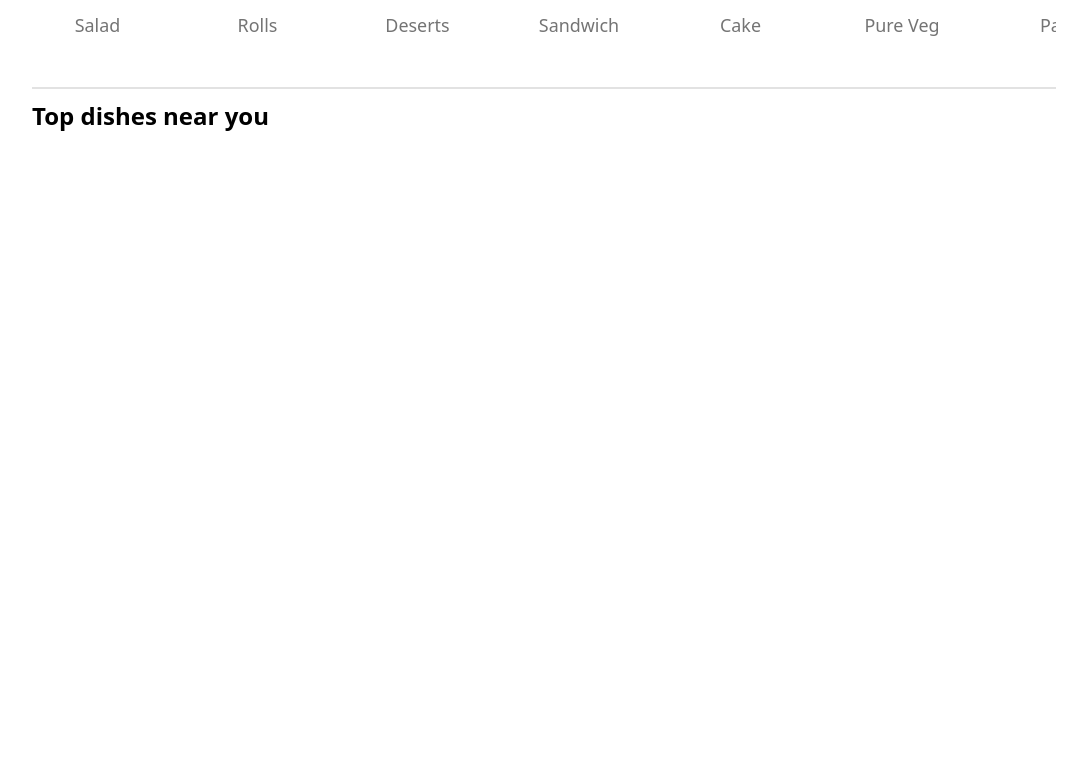
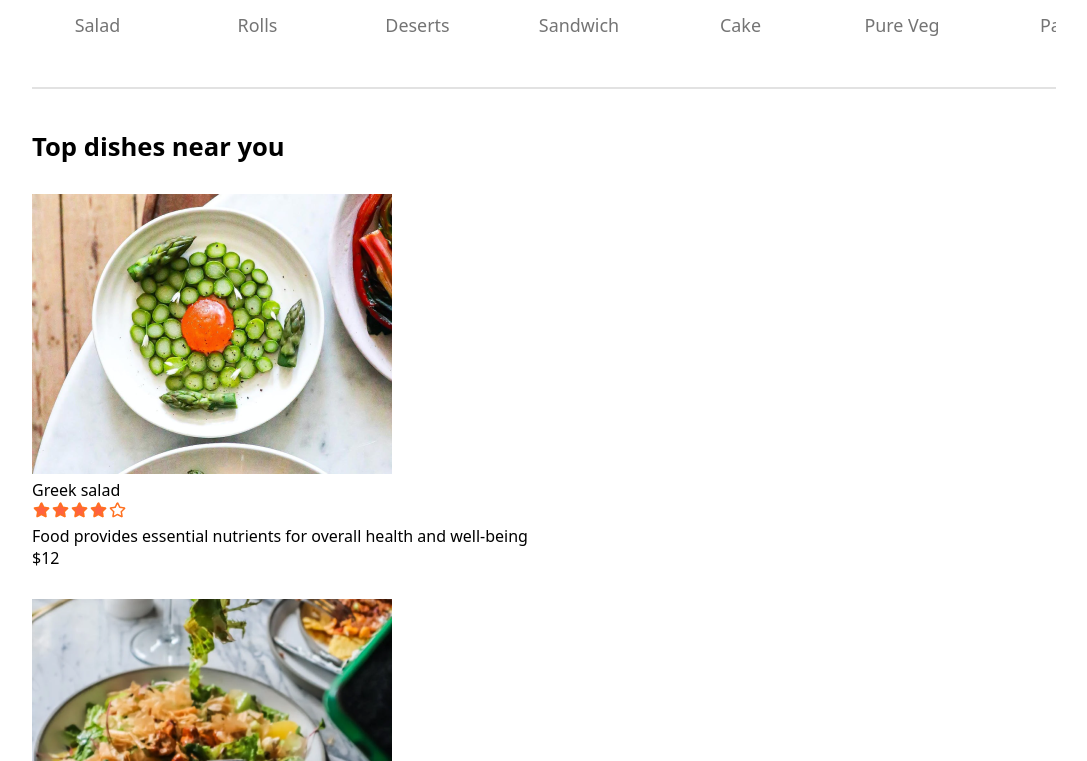
Before and after one commit to PrabinKumarNayak/Project, a React (Vite) app in the folder frontend/: page / in a window 1280 px wide. Shown: the part 859-1620 px from the top of the page, without its empty margins (96-1183 px from the left). Before the commit the page ends 991 px from the top, so only its background shows below. Built offline with nearby package versions, Linux system fonts and the light colour scheme.

Commit message:
food app react

```diff
--- a/frontend/src/components/FoodDisplay/FoodDisplay.css
+++ b/frontend/src/components/FoodDisplay/FoodDisplay.css
@@ -0,0 +1,13 @@
+.food-display{
+    margin-top: 30px;
+}
+.food-display h2{
+    font-size: max(2vw,24px);
+    font-weight: 600;
+}
+.food-display-list{
+    display: grid;
+    grid-template-columns: repeat(autofill,minmax(240px,1fr));
+    margin-top: 30px;
+    row-gap: 30px;
+}
--- a/frontend/src/components/FoodDisplay/FoodDisplay.jsx
+++ b/frontend/src/components/FoodDisplay/FoodDisplay.jsx
@@ -1,6 +1,7 @@
 import { useContext } from "react";
 import { StoreContext } from "../../context/StoreContext";
 import FoodItem from "../FoodItem/FoodItem";
+import "./FoodDisplay.css"
 
 export default function FoodDisplay({ category }) {
   const { food_list } = useContext(StoreContext);
--- a/frontend/src/components/FoodItem/FoodItem.css
+++ b/frontend/src/components/FoodItem/FoodItem.css
@@ -0,0 +1,7 @@
+.food-item{
+    width: 100%;
+    margin: auto;
+    box-shadow:0 0 10px #00000015;
+    animation: 0.3s;
+    animation: fadeIn;
+}
--- a/frontend/src/components/FoodItem/FoodItem.jsx
+++ b/frontend/src/components/FoodItem/FoodItem.jsx
@@ -1,5 +1,19 @@
+import { assets } from "../../assets/Assets";
+
 export default function FoodItem({ id, name, price, description, image }){
     return(
-        <div className="food-item"></div>
+        <div className="food-item">
+            <div className="food-item-image-container">
+                <img src={image} alt="" />
+            </div>
+            <div className="food-item-info">
+                <div className="food-item-name-rating">
+                    <p>{name}</p>
+                    <img src={assets.rating_starts} alt="" />
+                </div>
+                <p className="food-item-desc" >{description}</p>
+                <p className="food-item-price">${price}</p>
+            </div>
+        </div>
     )
 }
```
